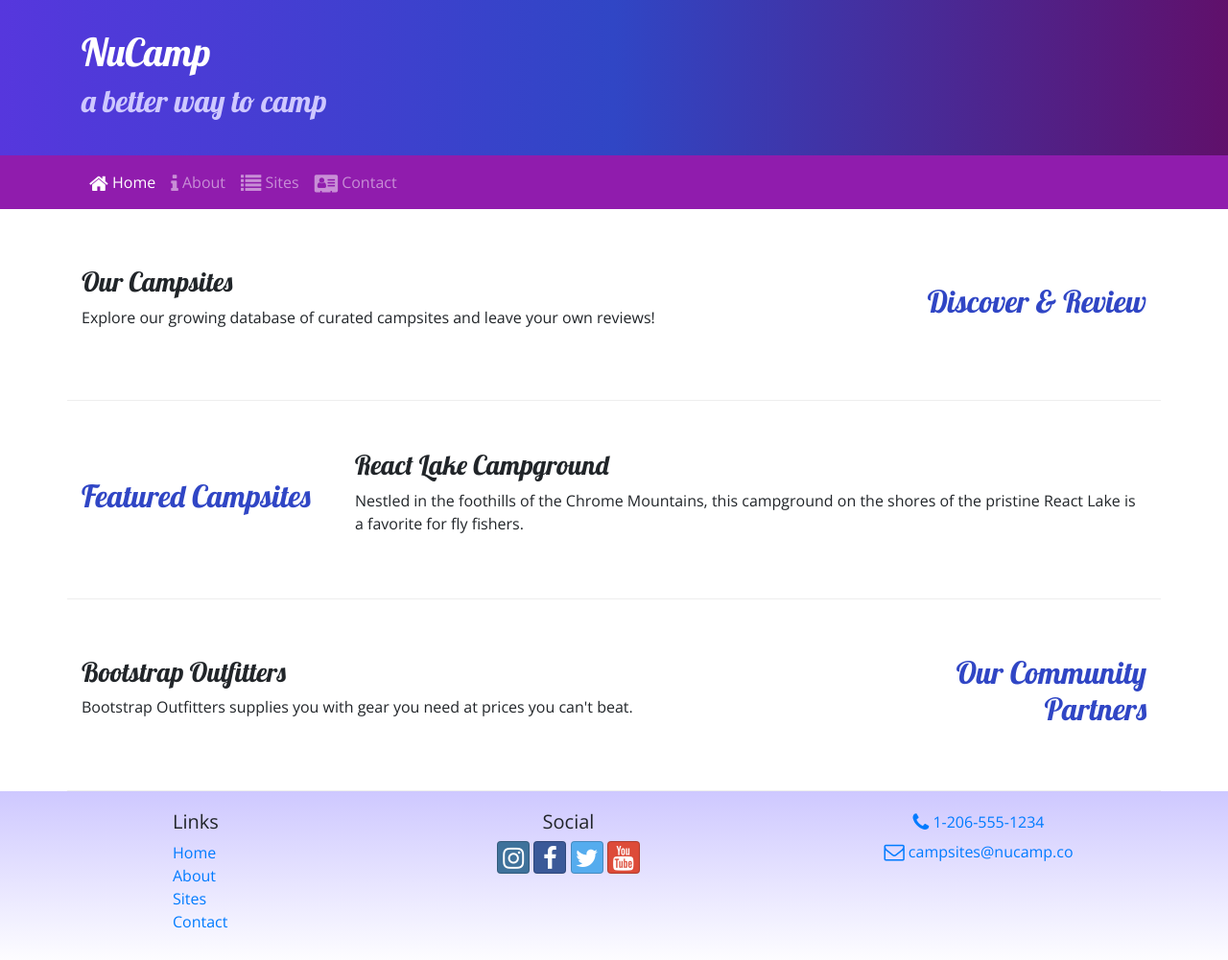
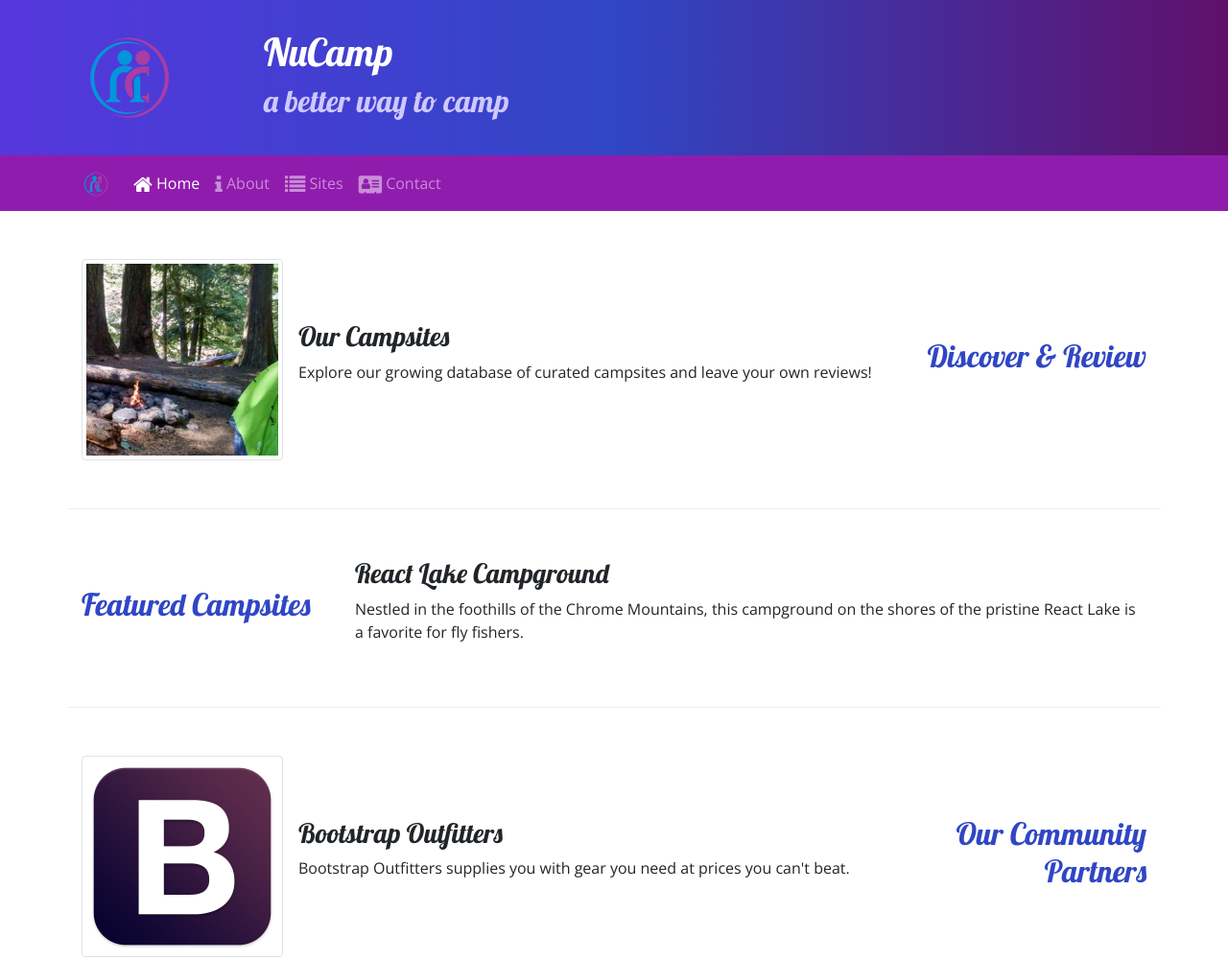
Before and after one commit to samart16/git-test, a website: page index.html in a window 1280 px wide. Shown: the top 1001 px of the page at 96% size. Drawn offline with nearby package versions, Linux system fonts and the light colour scheme.

Commit message:
Images and Media

```diff
--- a/index.html
+++ b/index.html
@@ -18,6 +18,9 @@
     <header class="jumbotron jumbotron-fluid">
         <div class="container">
             <div class="row">
+                <div class="col-4 col-sm-3 col-md-2 align-self-center">
+                    <img src="img\logo.png" class="img-fluid"/>
+                </div>
                 <div class="col">
             <h1>NuCamp</h1>
             <h2>a better way to camp</h2>
@@ -28,7 +31,8 @@
 
     <nav class="navbar navbar-expand-sm navbar-dark sticky-top">
         <div class="container">
-            <button class="navbar-toggler ml-auto" type="button" data-toggle="collapse" data-target="#nucampNavbar">
+            <a class="navbar-brand" href="#"><img src="img/logo.png" height="30" width="30"/></a>
+            <button class="navbar-toggler" type="button" data-toggle="collapse" data-target="#nucampNavbar">
                 <span class="navbar-toggler-icon"></span>
             </button>
                 <div class="collapse navbar-collapse" id="nucampNavbar">
@@ -48,8 +52,13 @@
             <h2 class="text-sm-right">Discover & Review</h2>
             </div>
             <div class="col">
+                <div class="media">
+                    <img class="d-flex mr-3 img-thumbnail" src="img/breadcrumb-trail-thumb.jpg" alt="Breadcrumb Trail Thumbnail"/>
+                    <div class="media-body align-self-center">
                         <h3>Our Campsites</h3>
                         <p class="d-none d-sm-block">Explore our growing database of curated campsites and leave your own reviews!</p>
+                    </div>
+                </div>
             </div>
         </div>
 
@@ -68,8 +77,13 @@
                 <h2 class="text-sm-right">Our Community Partners</h2>
             </div>
             <div class="col">
+                <div class="media">
+                    <img class="d-flex mr-3 img-thumbnail" src="img/bootstrap-thumb.png" alt="Bootstrap Outfitters"/>
+                    <div class="media-body align-self-center">
                     <h3>Bootstrap Outfitters</h3>
                     <p class="d-none d-sm-block">Bootstrap Outfitters supplies you with gear you need at prices you can't beat.</p>
+                    </div>
+                </div>
             </div>
         </div>
     </div>
```
Also changed, not shown: aboutus.html (+7 -3 lines), contactus.html (+7 -3 lines), img/bootstrap-thumb.png (added), img/breadcrumb-trail-thumb.jpg (added), img/breadcrumb-trail.jpg (added), img/chrome-river-thumb.jpg (added), img/chrome-river.jpg (added), img/logo.png (added), img/react-lake-thumb.jpg (added), img/react-lake.jpg (added), 1 other file. Lines whose indentation alone changed are shown as unchanged.
